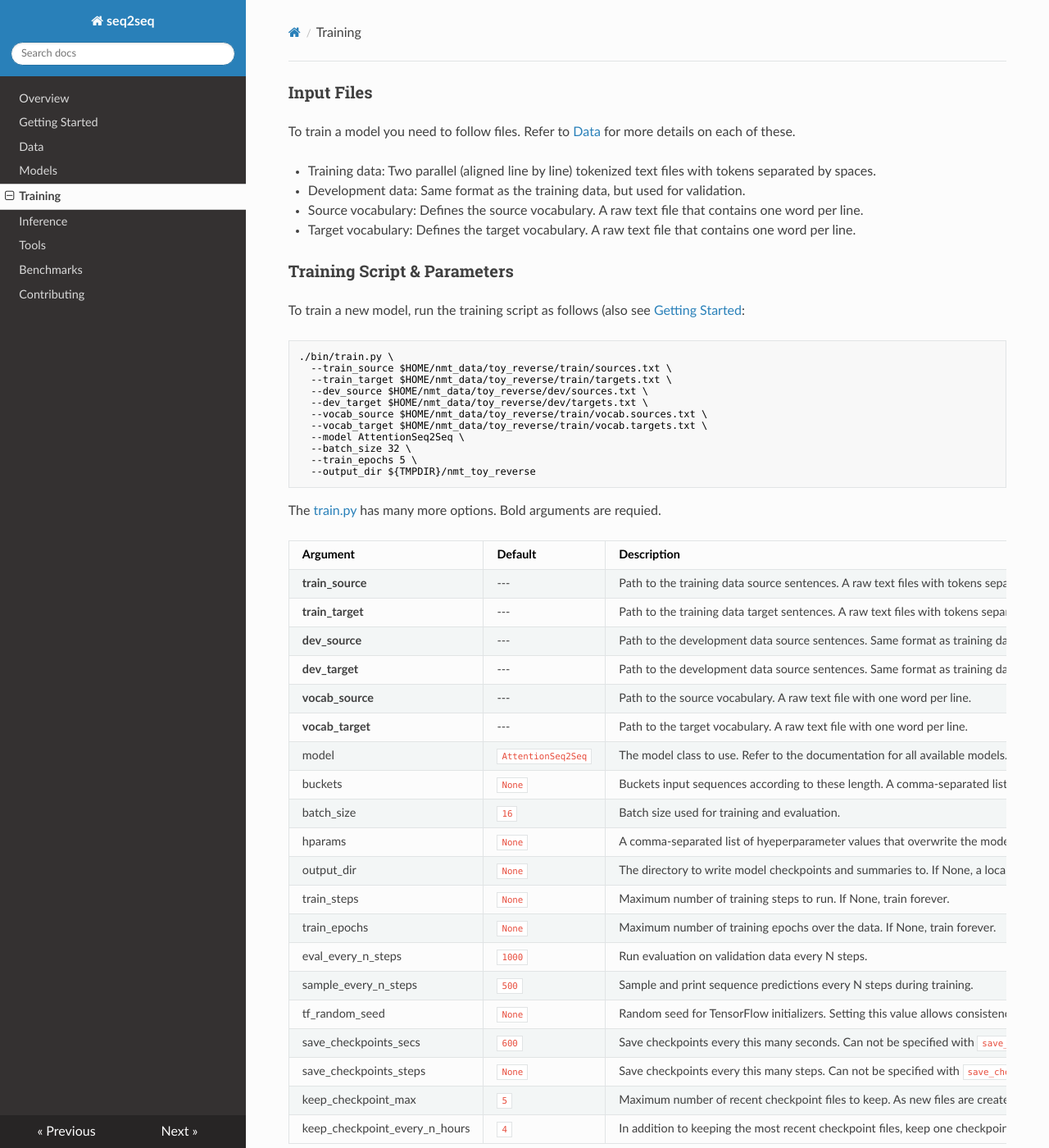
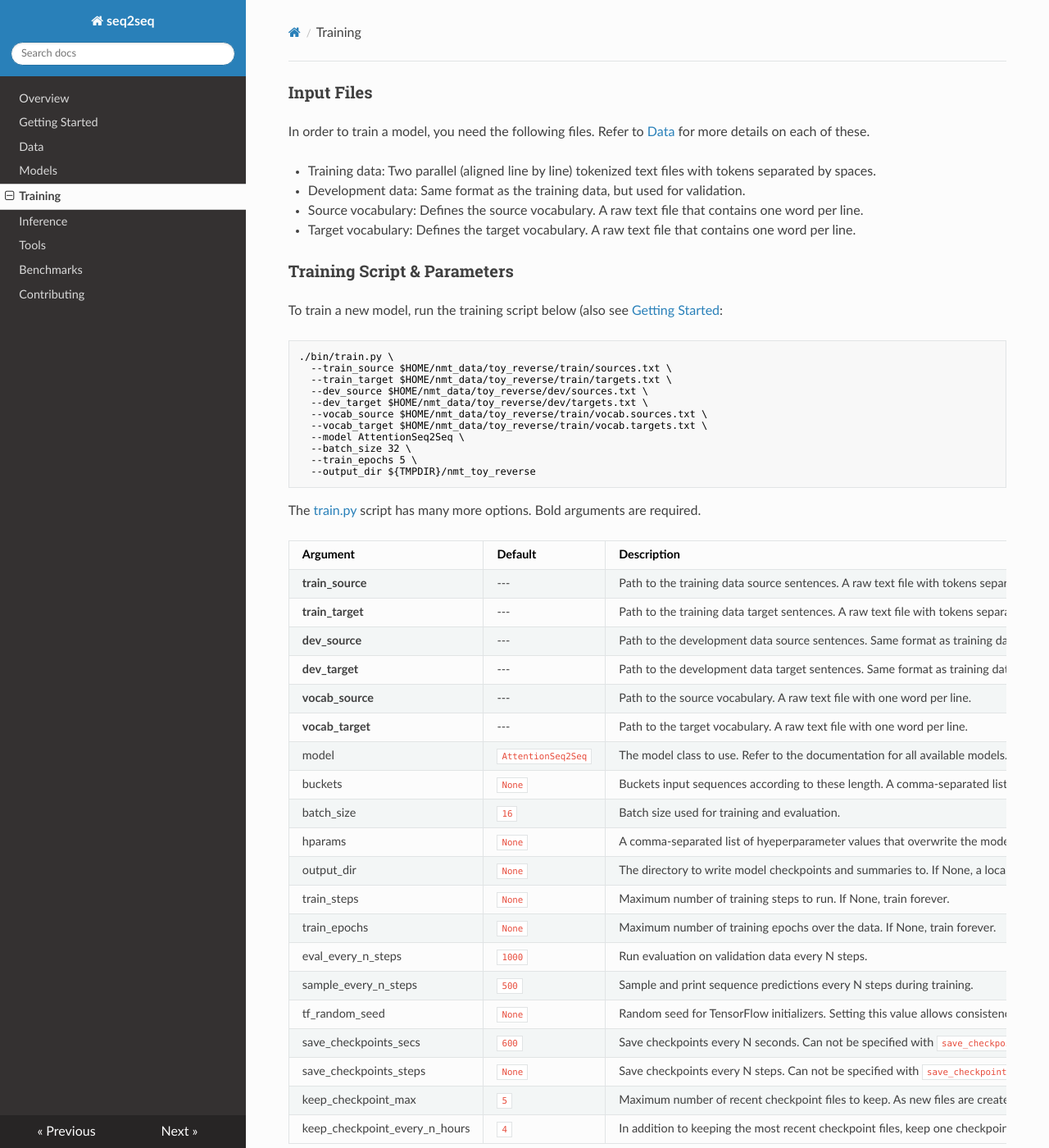
Before and after one commit to google/seq2seq, an MkDocs documentation site: the page built from docs/training.md, in a window 1280 px wide and 1400 px high. Shown: the whole window at 82% size. Built offline with MkDocs 1.6.1, drawn with Linux system fonts in a browser that asks for light colours; nearby versions of some CDN libraries; old or Windows-style settings are respelled for this version of MkDocs.

Commit message:
Editing for the training section

````diff
--- a/docs/training.md
+++ b/docs/training.md
@@ -1,6 +1,6 @@
 ### Input Files
 
-To train a model you need to follow files. Refer to [Data](https://github.com/dennybritz/seq2seq/wiki/Data) for more details on each of these.
+In order to train a model, you need the following files. Refer to [Data](https://github.com/dennybritz/seq2seq/wiki/Data) for more details on each of these.
 
 - Training data: Two parallel (aligned line by line) tokenized text files with tokens separated by spaces.
 - Development data: Same format as the training data, but used for validation.
@@ -9,7 +9,7 @@
 
 ### Training Script & Parameters
 
-To train a new model, run the training script as follows (also see [Getting Started](getting_started.md):
+To train a new model, run the training script below (also see [Getting Started](getting_started.md):
 
 ```shell
 ./bin/train.py \
@@ -25,37 +25,35 @@
   --output_dir ${TMPDIR}/nmt_toy_reverse
 ```
 
-The [train.py](https://github.com/dennybritz/seq2seq/blob/master/bin/train.py) has many more options. Bold arguments
-are requied.
+The [train.py](https://github.com/dennybritz/seq2seq/blob/master/bin/train.py) script has many more options. Bold arguments are required.
 
 | Argument | Default | Description |
 | --- | --- | --- |
-| **train_source** | --- | Path to the training data source sentences. A raw text files with tokens separated by spaces. |
-| **train_target** | --- | Path to the training data target sentences. A raw text files with tokens separated by spaces. |
+| **train_source** | --- | Path to the training data source sentences. A raw text file with tokens separated by spaces. |
+| **train_target** | --- | Path to the training data target sentences. A raw text file with tokens separated by spaces. |
 | **dev_source** | --- | Path to the development data source sentences. Same format as training data. |
-| **dev_target** | --- | Path to the development data source sentences. Same format as training data.|
+| **dev_target** | --- | Path to the development data target sentences. Same format as training data.|
 | **vocab_source** | --- | Path to the source vocabulary. A raw text file with one word per line. |
 | **vocab_target** | --- | Path to the target vocabulary. A raw text file with one word per line. |
 | model | `AttentionSeq2Seq` | The model class to use. Refer to the documentation for all available models. |
 | buckets | `None` | Buckets input sequences according to these length. A comma-separated list of sequence length buckets, e.g. `"10,20,30"` would result in 4 buckets: `<10, 10-20, 20-30, >30`. `None` disables bucketing. |
 | batch_size | `16` | Batch size used for training and evaluation. |
-| hparams | `None` | A comma-separated list of hyeperparameter values that overwrite the model defaults, e.g. `"optimizer.name=Adam,optimizer.learning_rate=0.1"`. Refer to the documentation for a detailed list of available hyperparameters. |
+| hparams | `None` | A comma-separated list of hyeperparameter values that overwrite the model defaults, e.g. `"optimizer.name=Adam,optimizer.learning_rate=0.1"`. Refer to the Models section and the TensorFlow documentation for a detailed list of available hyperparameters. |
 | output_dir | `None` | The directory to write model checkpoints and summaries to. If None, a local temporary directory is created. |
 | train_steps | `None` | Maximum number of training steps to run. If None, train forever. |
 | train_epochs | `None` | Maximum number of training epochs over the data. If None, train forever. |
 | eval_every_n_steps | `1000` | Run evaluation on validation data every N steps. |
 | sample_every_n_steps | `500` | Sample and print sequence predictions every N steps during training. |
 | tf_random_seed | `None` | Random seed for TensorFlow initializers. Setting this value allows consistency between reruns. |
-| save_checkpoints_secs | `600` | Save checkpoints every this many seconds. Can not be specified with `save_checkpoints_steps`. |
-| save_checkpoints_steps | `None` | Save checkpoints every this many steps. Can not be specified with `save_checkpoints_secs`. |
+| save_checkpoints_secs | `600` | Save checkpoints every N seconds. Can not be specified with `save_checkpoints_steps`. |
+| save_checkpoints_steps | `None` | Save checkpoints every N steps. Can not be specified with `save_checkpoints_secs`. |
 | keep_checkpoint_max | `5` | Maximum number of recent checkpoint files to keep. As new files are created, older files are deleted. If None or 0, all checkpoint files are kept. |
 | keep_checkpoint_every_n_hours | `4` | In addition to keeping the most recent checkpoint files, keep one checkpoint file for every N hours of training. |
 
 
 ### Distributed Training
 
-Distributed Training is supported out of the box using `tf.learn`. Cluster Configurations can be specified using
-the `TF_CONFIG` environment variable, which is parsed by the [`RunConfig`](https://github.com/tensorflow/tensorflow/blob/master/tensorflow/contrib/learn/python/learn/estimators/run_config.py). Refer to the [Distributed Tensorflow](https://www.tensorflow.org/how_tos/distributed/) Guide for more information.
+Distributed Training is supported out of the box using `tf.learn`. Cluster Configurations can be specified using the `TF_CONFIG` environment variable, which is parsed by the [`RunConfig`](https://github.com/tensorflow/tensorflow/blob/master/tensorflow/contrib/learn/python/learn/estimators/run_config.py). Refer to the [Distributed Tensorflow](https://www.tensorflow.org/how_tos/distributed/) Guide for more information.
 
 
 ### Monitoring Training
````
